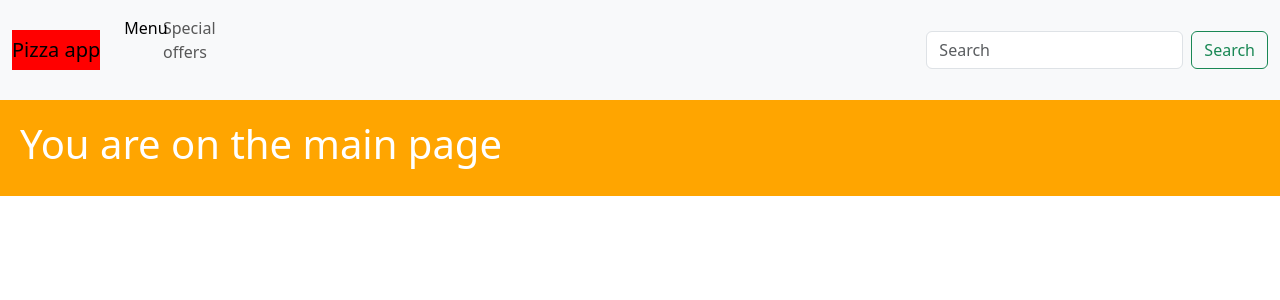
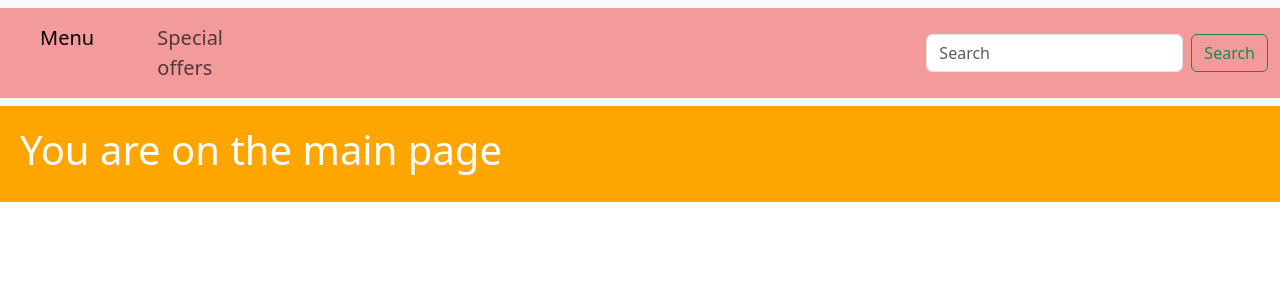
Before and after one commit to dorajohanns/pizza_v2, a Django app: page / in a window 1280 px wide. Shown: the top 300 px of the page. Run offline with Django 4.2, Linux system fonts and the light colour scheme.

Commit message:
css for navbar and adding logo image

```diff
--- a/static/css/navbar.css
+++ b/static/css/navbar.css
@@ -1,3 +1,13 @@
+#navbar {
+    background-color: rgba(241, 79, 79, 0.55);
+    height: 90px;
+}
+
+.nav-item {
+    font-size: 20px;
+    margin: 20px;
+}
+
 .navbar-brand {
-    background-color: red;
+    font-size: 40px;
 }
--- a/templates/navigation.html
+++ b/templates/navigation.html
@@ -1,9 +1,7 @@
 <nav class="navbar navbar-expand-lg bg-body-tertiary">
-  <div class="container-fluid">
-    <a class="navbar-brand">Pizza app</a>
-    <button class="navbar-toggler" type="button" data-bs-toggle="collapse" data-bs-target="#navbarSupportedContent" aria-controls="navbarSupportedContent" aria-expanded="false" aria-label="Toggle navigation">
-      <span class="navbar-toggler-icon"></span>
-    </button>
+  <div id="navbar" class="container-fluid">
+      <div>
+      </div>
       <div class="collapse navbar-collapse" id="navbarSupportedContent">
         <ul class="navbar-nav me-auto mb-2 mb-lg-0">
           <li class="nav-item">
```
Also changed, not shown: static/images/logo.jpg (added).
